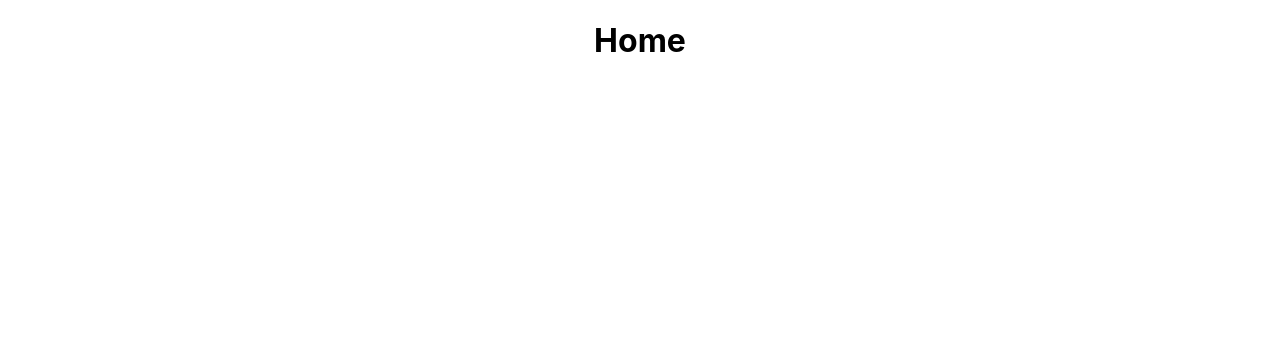
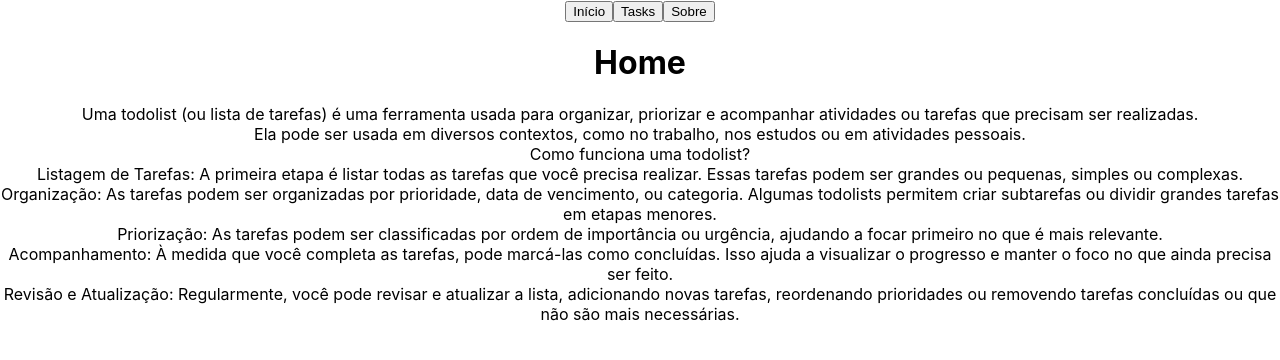
Before and after one commit to DiegoAATrevisan/todo-list, a React (Create React App) app: page / in a window 1280 px wide. Shown: the top 360 px of the page. Built offline with nearby package versions, Linux system fonts and the light colour scheme.

Commit message:
Finished homework.

```diff
--- a/src/App.tsx
+++ b/src/App.tsx
@@ -5,7 +5,9 @@ function App() {
 
   return (
     <div className="App">
-      <Router></Router>
+      <header>
+        <Router />
+      </header>
     </div >
   );
 }
--- /dev/null
+++ b/src/pages/home/index.tsx
@@ -0,0 +1,27 @@
+import React from "react";
+
+
+const Home = () => {
+    return (
+        <div>
+            <h1>Home</h1>
+            Uma todolist (ou lista de tarefas) é uma ferramenta usada para organizar, priorizar e acompanhar atividades ou tarefas que precisam ser realizadas.<br />
+            Ela pode ser usada em diversos contextos, como no trabalho, nos estudos ou em atividades pessoais.<br />
+
+            Como funciona uma todolist?<br />
+            Listagem de Tarefas: A primeira etapa é listar todas as tarefas que você precisa realizar. Essas tarefas podem ser grandes ou pequenas, simples ou complexas.<br />
+
+            Organização: As tarefas podem ser organizadas por prioridade, data de vencimento, ou categoria. Algumas todolists permitem criar subtarefas ou dividir grandes tarefas em etapas menores.<br />
+
+            Priorização: As tarefas podem ser classificadas por ordem de importância ou urgência, ajudando a focar primeiro no que é mais relevante.<br />
+
+            Acompanhamento: À medida que você completa as tarefas, pode marcá-las como concluídas. Isso ajuda a visualizar o progresso e manter o foco no que ainda precisa ser feito.<br />
+
+            Revisão e Atualização: Regularmente, você pode revisar e atualizar a lista, adicionando novas tarefas, reordenando prioridades ou removendo tarefas concluídas ou que não são mais necessárias.<br />
+        </div>
+    )
+
+}
+
+
+export default Home;
--- a/src/pages/router/index.tsx
+++ b/src/pages/router/index.tsx
@@ -1,5 +1,7 @@
 import { useState } from "react";
 import Todo from "../todo";
+import Home from "../home";
+import Sobre from "../sobre";
 
 enum routes {
     home = "home",
@@ -15,26 +17,28 @@ const Router = () => {
     const renderPage = (pageRoute: routes) => {
         switch (pageRoute) {
             case routes.home:
-                return <div><h1>Home</h1></div>
+                return <Home />
             case routes.todo:
                 return <div><h1><Todo></Todo></h1></div>
             case routes.sobre:
-                return <div><h1>Sobre</h1></div>
+                return <Sobre></Sobre>
             default:
-                return <div><h1>Home</h1></div>
+                return <Home></Home>
         }
     }
 
-    const renderHeader = () => {
+    const renderHeader = () => (
+
         <div>
             <button onClick={() => setRoute(routes.home)}>Início</button>
             <button onClick={() => setRoute(routes.todo)}>Tasks</button>
             <button onClick={() => setRoute(routes.sobre)}>Sobre</button>
         </div>
-    }
+    )
 
     return (
         <div>
+            {renderHeader()}
             {renderPage(getRoute)}
         </div>
     )
--- /dev/null
+++ b/src/pages/sobre/index.tsx
@@ -0,0 +1,16 @@
+import perfil from "./perfil.jpg";
+
+const Sobre = () => {
+    return (
+        <div className="All">
+            <h3>SOBRE</h3>
+            <img src={perfil} alt="Foto de perfil" />
+            <p className="work">Estagiário de T.I. no HUOP</p>
+            <p className="biography">21 anos, moro com meus pais e não sei uma virgula do que vai ser do futuro.</p>
+            <a href="https://github.com/DiegoAATrevisan">GitHub</a>
+        </div>
+    )
+}
+
+
+export default Sobre;
```
Also changed, not shown: src/pages/sobre/perfil.jpg (added).
